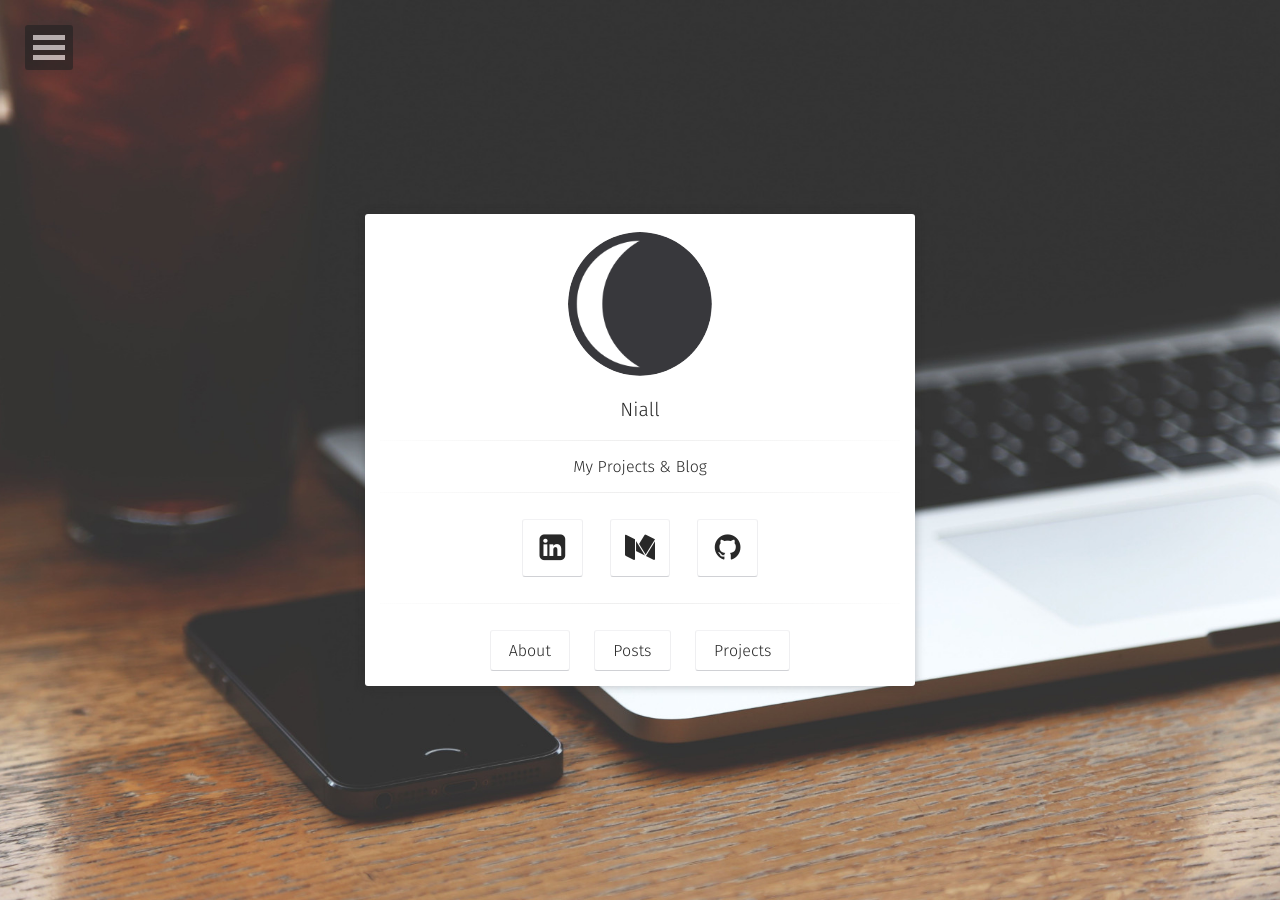
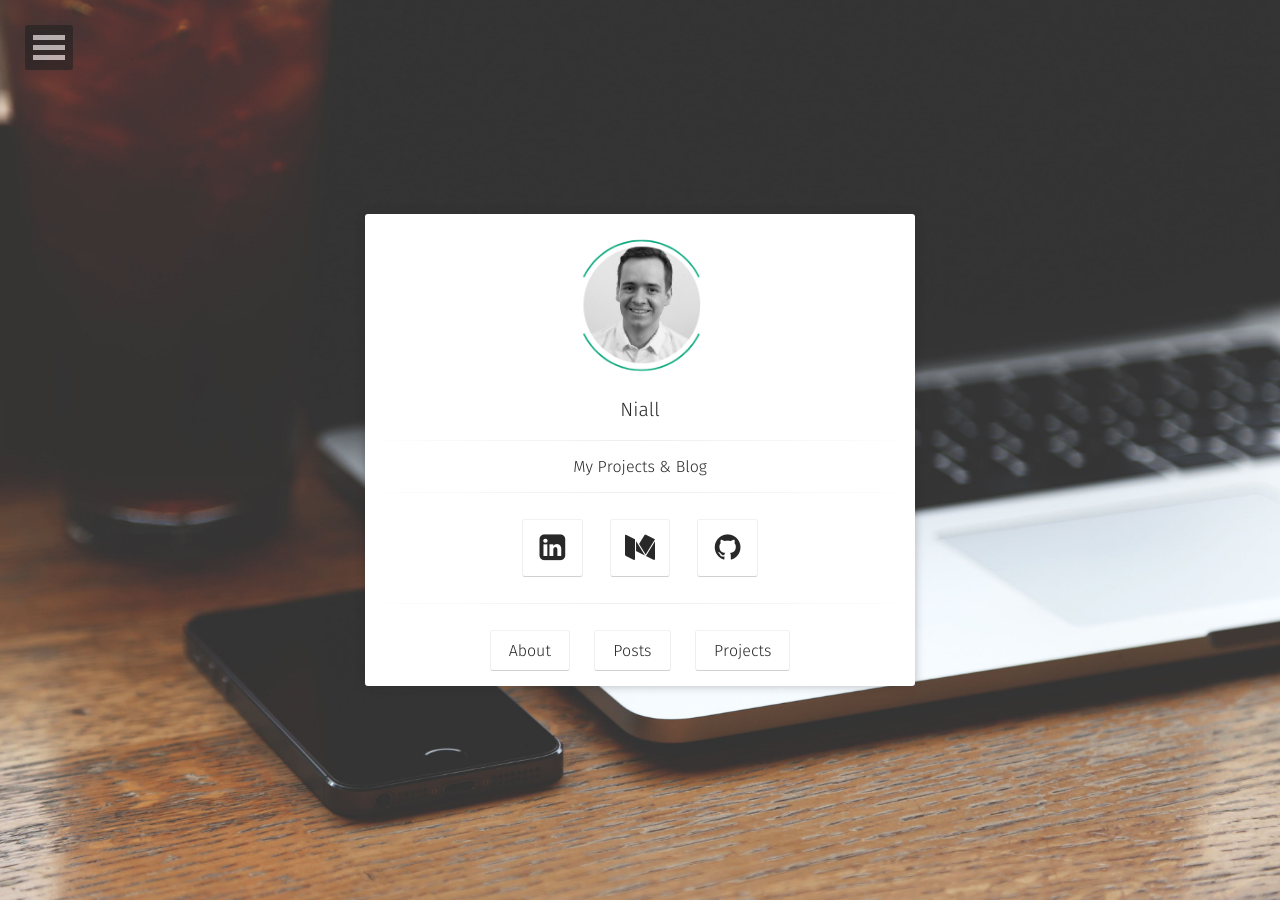
Before and after one commit to niall-anthony-mcnulty/niall-anthony-mcnulty.github.io, a Jekyll site: the page built from index.html, in a window 1280 px wide. Built offline with Jekyll 4.4.1, drawn with Linux system fonts in a browser that asks for light colours; some web fonts are replaced.

Commit message:
Update _config.yml
pic

```diff
--- a/_config.yml
+++ b/_config.yml
@@ -1,10 +1,10 @@
 # Site
 title:              Niall
 bio:                'My Projects & Blog'
-description:        "My Projects & Blog."
+description:        "My Projects & Blog"
 reading_time:       true
 words_per_minute:   200
-logo:               'assets/img/logo.png'
+logo:               'assets/img/circle-cropped.png'
 background:         'assets/img/placeholder-big.jpg'
 tiled_bg:           false   # Set this true if you want to tile your background image, otherwise it will be covered
 locale:             en_US
```
